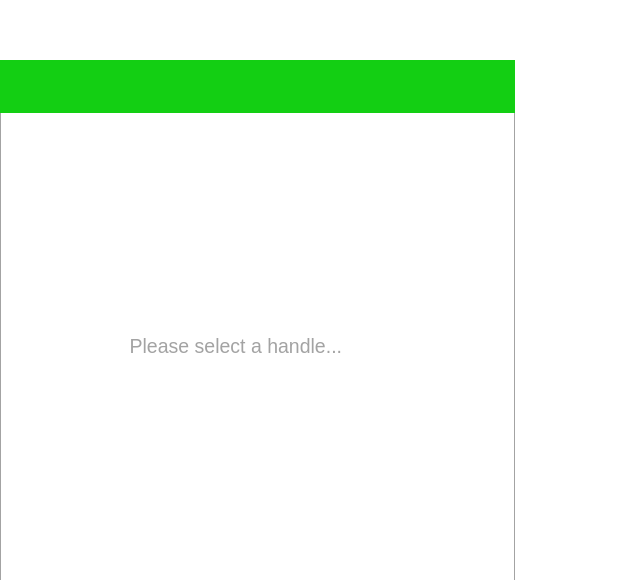
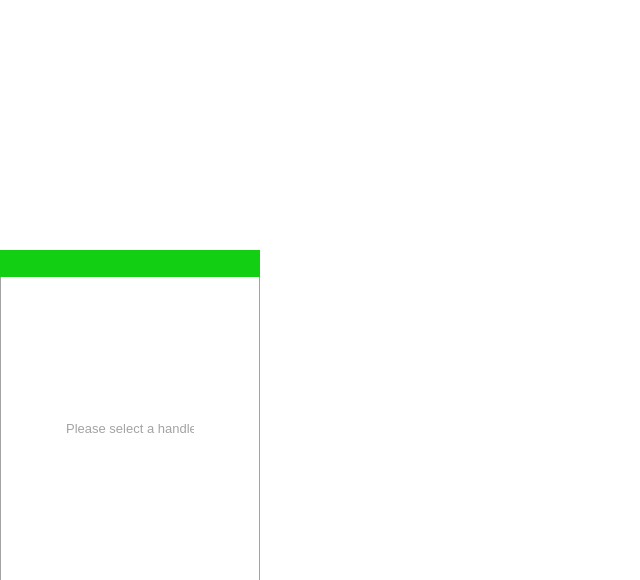
Before and after one commit to coderam/express-nunjucks-1, a website: page views/index.html in a window 1280 px wide. Shown: the part 220-800 px from the top of the page, without its empty margins (0-640 px from the left). Drawn offline with nearby package versions, Linux system fonts and the light colour scheme; files that its build step writes are made by us from their sources; no server answers.

Commit message:
fix dimensions

```diff
--- a/public/stylesheets/css/chat.css
+++ b/public/stylesheets/css/chat.css
@@ -6,7 +6,7 @@ body { font: 13px Helvetica, Arial; }
 form {
   background: #fff;
   padding: 5px;
-  width: 515px;
+  width: 260px;
   flex-shrink: 0;
   border: solid #a3a3a3 1px;
 }
@@ -24,8 +24,8 @@ form input::placeholder {
 #messages { list-style-type: none; margin: 0; padding: 0; }
 #messages li { padding: 5px 10px; }
 .fnWrap{
-  height: 520px;
-  width: 515px;
+  height: 330px;
+  width: 260px;
   position: fixed;
   bottom: 0;
   display: flex;
@@ -33,8 +33,8 @@ form input::placeholder {
   background: #fff;
 }
 .chatWrapper {
-  height: 512px;
-  width: 515px;
+  height: 330px;
+  width: 260px;
   border-left: solid #a3a3a3  1px;
   border-right: solid #a3a3a3  1px;
   display: flex;
@@ -44,7 +44,7 @@ form input::placeholder {
 
 #headBar {
   width: 100%;
-  height: 4em;
+  height: 2em;
   flex-shrink: 0;
   background-color: rgb(19, 207, 19);
   border: none;
@@ -68,10 +68,10 @@ form input::placeholder {
   display: none;
 }
 .close {
-  height: 4em;
+  height: 2em;
   position: fixed;
   bottom: 0;
-  width: 515px;
+  width: 260px;
 }
 .webPage {
   height: 200%;
@@ -93,8 +93,8 @@ form input::placeholder {
 }
 
 .userNameInput {
-  font-size: 1.5em;
-  width: 256px;
+  font-size: 1em;
+  width: 128px;
   height: 128px;
   background: #fff;
   color: black;
```
